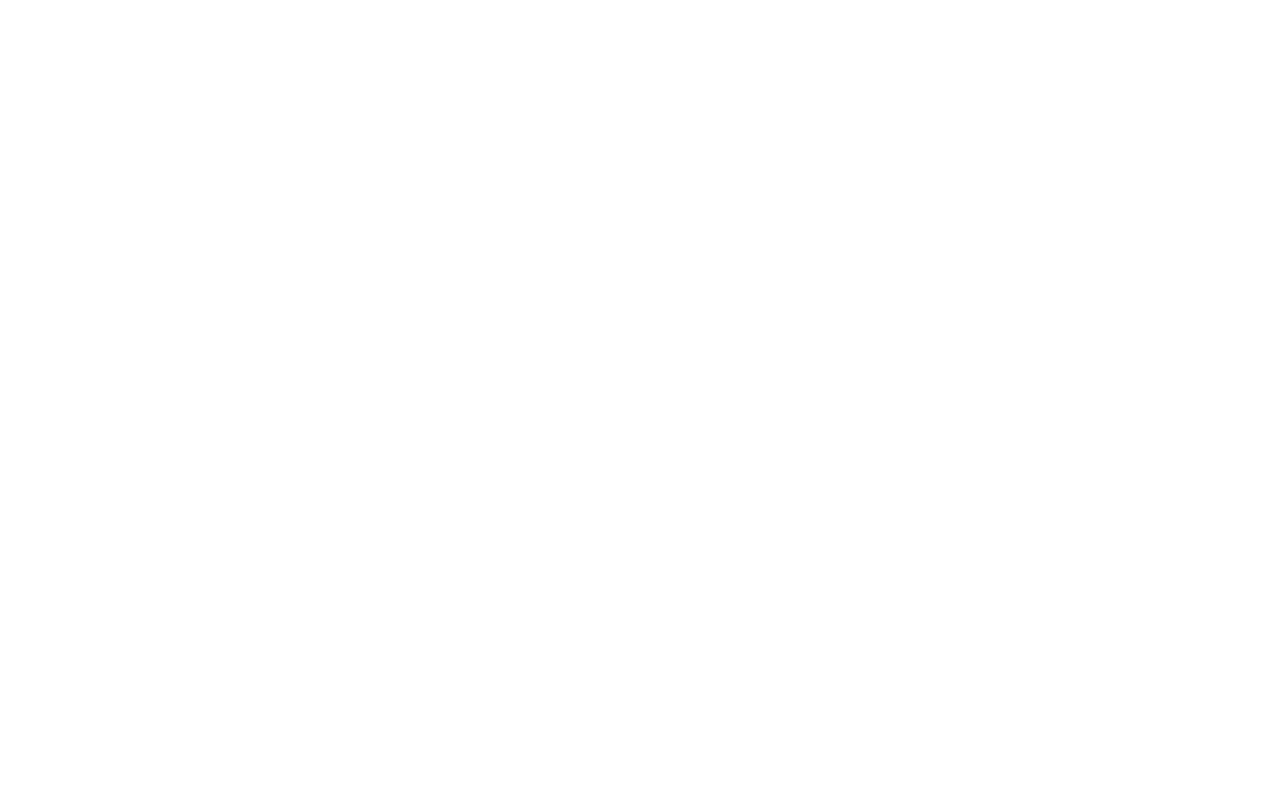
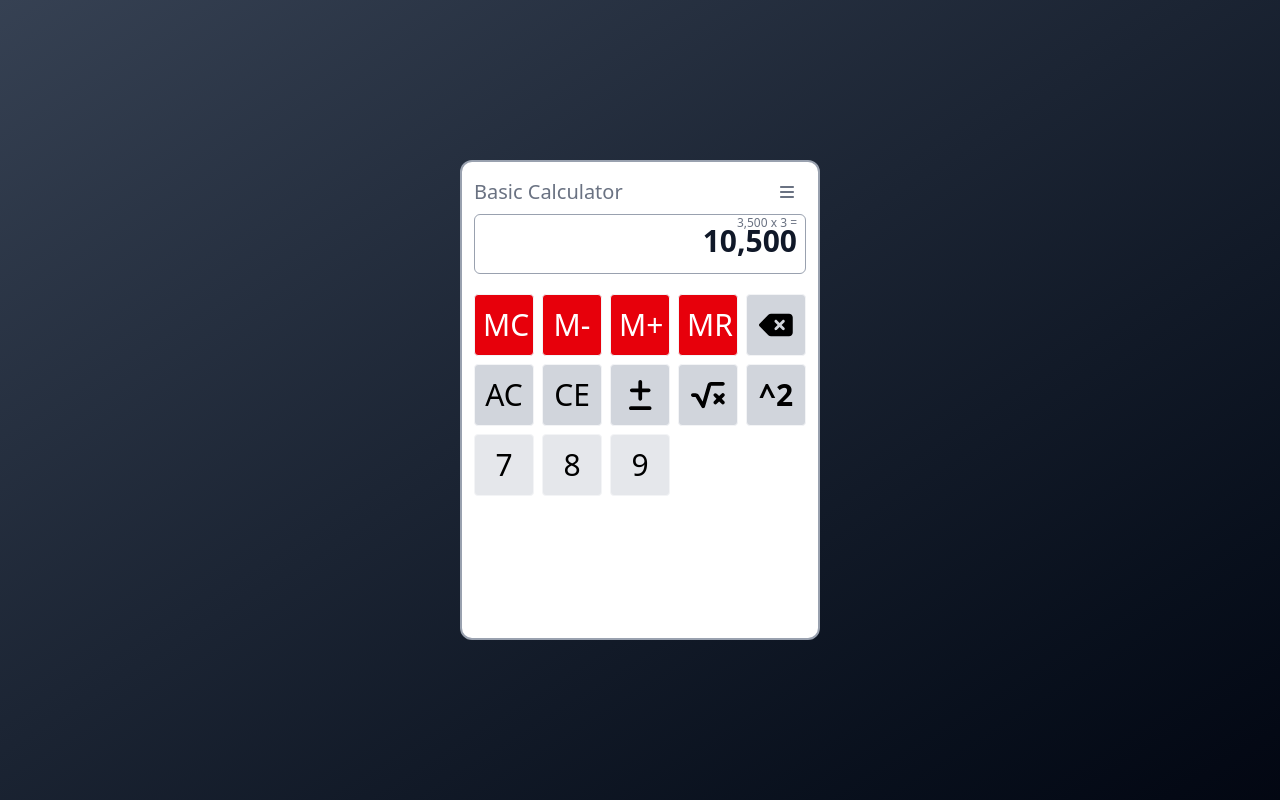
Before and after one commit to JoseLuisGit/dawn-code, a Vue app: page /basic-calculator in a window 1280 px wide. Before the commit this address had no page. Built offline with nearby package versions, Linux system fonts and the light colour scheme.

Commit message:
feat: add Basic Calculator page and update routing in the application

```diff
--- a/package.json
+++ b/package.json
@@ -13,13 +13,15 @@
     "@fortawesome/free-solid-svg-icons": "^6.7.2",
     "@fortawesome/vue-fontawesome": "^3.0.8",
     "@tailwindcss/vite": "^4.0.2",
-    "tailwindcss": "^4.0.2",
     "vue": "^3.5.13",
     "vue-router": "^4.5.0"
   },
   "devDependencies": {
     "@vitejs/plugin-vue": "^5.2.1",
     "@vue/tsconfig": "^0.7.0",
+    "autoprefixer": "^10.4.20",
+    "postcss": "^8.5.1",
+    "tailwindcss": "^4.0.4",
     "typescript": "~5.6.2",
     "vite": "^6.0.5",
     "vue-tsc": "^2.2.0"
--- /dev/null
+++ b/src/pages/BasicCalculatorPage.vue
@@ -0,0 +1,57 @@
+<template>
+    <div class="bg-gradient-to-tl from-gray-950 to-gray-700 h-screen flex flex-col items-center justify-center w-full">
+        <section class="container bg-white h-120 max-w-90 rounded-xl pr-3 pl-3 pt-4 border-gray-400 border-2">
+            <div class="flex items-center justify-evenly pr-1 pb-2">
+                <h1 class="text-xl text-gray-500 font-normal">Basic Calculator</h1>
+                <font-awesome-icon :icon="['fas', 'bars']" class="ml-auto mr-2 cursor-pointer" />
+            </div>
+            <div class="container bg-white h-15 border-gray-400 border rounded-b-md rounded-t-md mb-5">
+                <h2 class="text-xs text-gray-500 text-right mr-2">3,500 x 3 =</h2>
+                <h1 class="text-3xl text-gray-900 font-semibold text-right mr-2 leading-5">10,500</h1>
+            </div>
+            <div class="grid grid-cols-5 gap-2">
+                <button
+                    class="px-2 py-3 border border-gray-100 rounded cursor-pointer font-medium text-3xl bg-red-600 hover:bg-red-700 text-white">MC</button>
+                <button
+                    class="px-2 py-3 border border-gray-100 rounded cursor-pointer font-medium text-3xl bg-red-600 hover:bg-red-700 text-white">M-</button>
+                <button
+                    class="px-2 py-3 border border-gray-100 rounded cursor-pointer font-medium text-3xl bg-red-600 hover:bg-red-700 text-white">M+</button>
+                <button
+                    class="px-2 py-3 border border-gray-100 rounded cursor-pointer font-medium text-3xl bg-red-600 hover:bg-red-700 text-white">MR</button>
+                <button
+                    class="px-2 py-3 border border-gray-100 rounded cursor-pointer font-medium text-3xl bg-gray-300 hover:bg-gray-400 text-black"><font-awesome-icon
+                        :icon="['fas', 'delete-left']" /></button>
+                <button
+                    class="px-2 py-3 border border-gray-100 rounded cursor-pointer font-medium text-3xl bg-gray-300 hover:bg-gray-400 text-black">AC</button>
+                <button
+                    class="px-2 py-3 border border-gray-100 rounded cursor-pointer font-medium text-3xl bg-gray-300 hover:bg-gray-400 text-black">CE</button>
+
+                <button
+                    class="px-2 py-3 border border-gray-100 rounded cursor-pointer font-medium text-3xl bg-gray-300 hover:bg-gray-400 text-black"><font-awesome-icon
+                        :icon="['fas', 'plus-minus']" /></button>
+
+                <button
+                    class="px-2 py-3 border border-gray-100 rounded cursor-pointer font-medium text-3xl bg-gray-300 hover:bg-gray-400 text-black"><font-awesome-icon
+                        :icon="['fas', 'square-root-variable']" /></button>
+
+                <button
+                    class="px-2 py-3 border border-gray-100 rounded cursor-pointer font-bold text-3xl bg-gray-300 hover:bg-gray-400 text-black">^2</button>
+
+                <button
+                    class="px-2 py-3 border border-gray-100 rounded cursor-pointer font-medium text-3xl bg-gray-200 hover:bg-gray-300 text-black">7</button>
+                <button
+                    class="px-2 py-3 border border-gray-100 rounded cursor-pointer font-medium text-3xl bg-gray-200 hover:bg-gray-300 text-black">8</button>
+
+                <button
+                    class="px-2 py-3 border border-gray-100 rounded cursor-pointer font-medium text-3xl bg-gray-200 hover:bg-gray-300 text-black">9</button>
+
+
+            </div>
+        </section>
+    </div>
+</template>
+<style scoped>
+.fa-bars {
+    color: #6a7282
+}
+</style>
--- a/src/pages/HomePage.vue
+++ b/src/pages/HomePage.vue
@@ -5,8 +5,9 @@
     <div class="flex flex-col items-center justify-center w-full h-dvh">
         <h1 class="m-10 text-7xl font-mono font-bold text-black">DAWN CODE</h1>
         <div
-            class="container h-full bg-clip-border bg-gradient-to-tl from-35%-950 to-cyan-700 pl-4 pr-4 pb-2 pt-2 flex flex-col justify-start">
+            class="container h-full bg-clip-border bg-gradient-to-tl from-35%-950 to-cyan-700 pl-4 pr-4 pb-2 pt-2 flex flex-row justify-center">
             <Button title="Todo List" />
+            <Button title="Basic Calculator" />
         </div>
     </div>
 </template>
--- a/src/router/index.ts
+++ b/src/router/index.ts
@@ -6,6 +6,7 @@
     routes: [
         { path: '/', name: 'Home', component: HomePage },
         { path: '/todo-list', name: 'TodoList', component: () => import('../pages/TodoListPage.vue') },
+        { path: '/basic-calculator', name: 'BasicCalculator', component: () => import('../pages/BasicCalculatorPage.vue') }
     ]
 });
 
```
Also changed, not shown: 1 other file (tests, documents, lock files or other folders).
